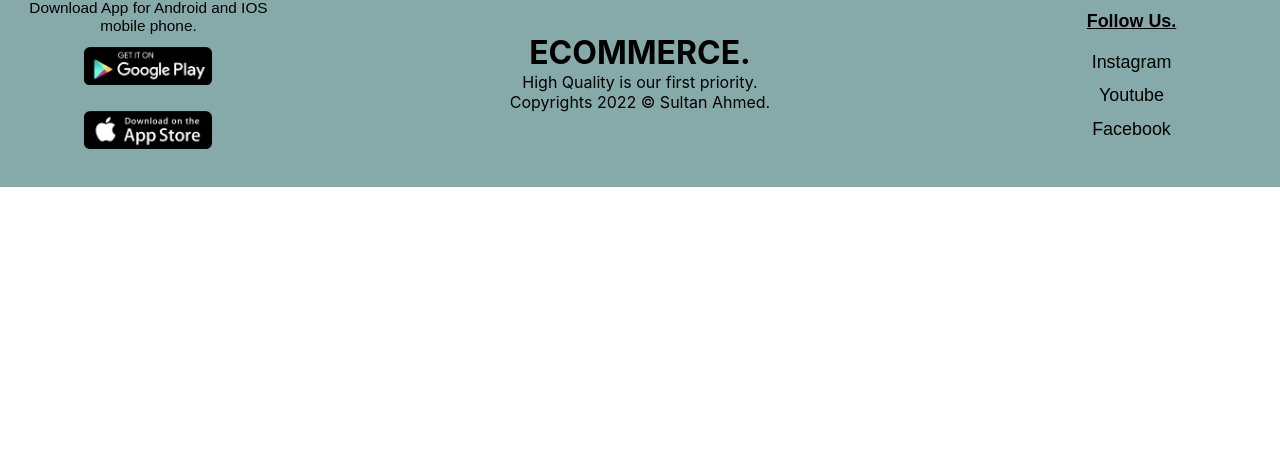
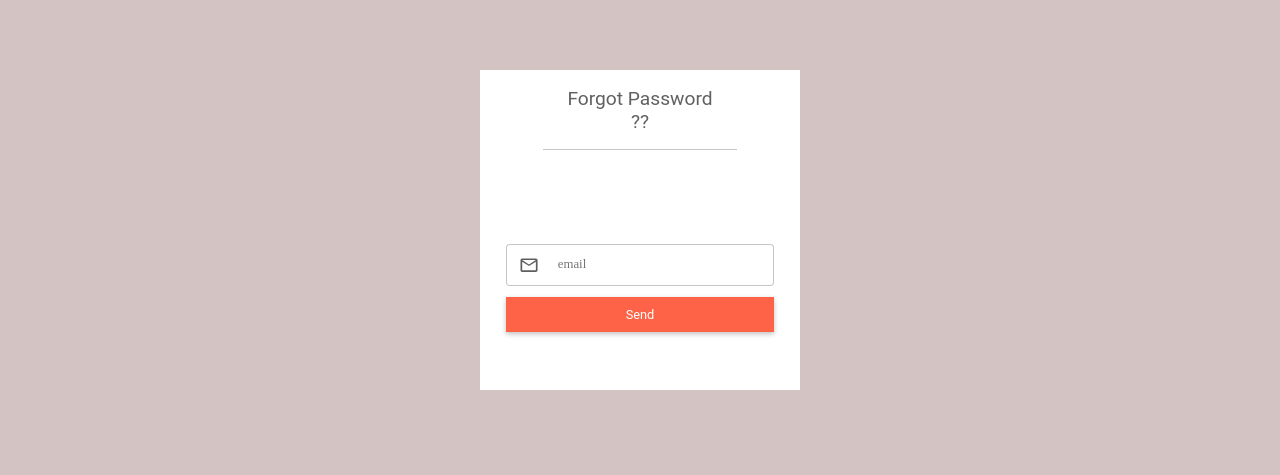
Before and after one commit to Sultaan-Ahmed/E-application-Front-end, a React (Create React App) app: page /password/forgot in a window 1280 px wide. Shown: the part 170-645 px from the top of the page. Built offline with nearby package versions, Linux system fonts and the light colour scheme.

Commit message:
Do forgot password page markup

```diff
--- a/src/App.js
+++ b/src/App.js
@@ -6,6 +6,7 @@ import Header from "./components/Layout/Header/Header";
 import ProductDetails from "./components/Product/ProductDetails";
 import Products from "./components/Product/Products";
 import Search from "./components/Product/Search";
+import ForgotPassword from "./components/user/ForgotPassword";
 import LoginSignUp from "./components/user/LoginSignUp";
 function App() {
   return (
@@ -17,6 +18,7 @@ function App() {
         <Route path="/products" element={<Products />} />
         <Route path="/product/:id" element={<ProductDetails />} />
         <Route path="/search" element={<Search />} />
+        <Route path="/password/forgot" element={<ForgotPassword />} />
       </Routes>
       <Footer />
     </>
--- a/src/components/Layout/Footer/Footer.css
+++ b/src/components/Layout/Footer/Footer.css
@@ -1,5 +1,5 @@
 footer {
-  margin-top: 10vmax;
+  margin-top: 100vh;
   padding: 2vmax;
   background-color: rgb(134, 170, 170);
   display: flex;
--- a/src/components/user/ForgotPassword.css
+++ b/src/components/user/ForgotPassword.css
@@ -0,0 +1,99 @@
+.forgotPasswordContainer {
+  width: 100vw;
+  height: 100vh;
+  max-width: 100%;
+  display: flex;
+  justify-content: center;
+  align-items: center;
+  background-color: rgb(211, 195, 195);
+  position: fixed;
+  top: 0%;
+  left: 0;
+}
+.forgotPasswordBox {
+  background-color: white;
+  width: 25vw;
+  height: 40vh;
+  box-sizing: border-box;
+  overflow: hidden;
+}
+.forgotPasswordHeading {
+  text-align: center;
+  color: rgba(0, 0, 0, 0.623);
+  font: 400 1.5vmax "Roboto";
+  padding: 1.3vmax;
+  border-bottom: 1px solid rgba(0, 0, 0, 0.226);
+  width: 50%;
+  margin: auto;
+}
+.forgotPasswordForm {
+  display: flex;
+  flex-direction: column;
+  align-items: center;
+  justify-content: center;
+  margin: auto;
+  padding: 2vmax;
+  height: 70%;
+  transition: all 0.5s ease;
+}
+.forgotPasswordForm > div {
+  display: flex;
+  width: 100%;
+  align-items: center;
+}
+.forgotPasswordForm > div > input {
+  padding: 1vmax 4vmax;
+  padding-right: 1vmax;
+  width: 100%;
+  box-sizing: border-box;
+  border: 1px solid rgba(0, 0, 0, 0.226);
+  border-radius: 4px;
+  font: 300 1vmax cursive;
+  outline: none;
+}
+.forgotPasswordForm > div > svg {
+  position: absolute;
+  transform: translateX(1vmax);
+  font-size: 1.6vmax;
+  color: rgba(0, 0, 0, 0.63);
+}
+.forgotPasswordBtn {
+  border: none;
+  background-color: tomato;
+  color: white;
+  font: 400 1vmax "Roboto";
+  width: 100%;
+  padding: 0.8vmax;
+  cursor: pointer;
+  transition: all 0.5s ease;
+  outline: none;
+  box-shadow: 0 2px 5px rgba(0, 0, 0, 0.253);
+  margin-top: 0.8vmax;
+}
+
+.forgotPasswordBtn:hover {
+  background-color: rgb(122, 53, 41);
+}
+@media screen and (max-width: 600px) {
+  .forgotPasswordContainer {
+    background-color: white;
+  }
+  .forgotPasswordBox {
+    width: 100vw;
+    height: 95vh;
+  }
+  .forgotPasswordForm {
+    padding: 5vmax;
+  }
+  .forgotPasswordForm > div > input {
+    padding: 2.5vmax 5vmax;
+    font: 300 2vmax cursive;
+  }
+  .forgotPasswordForm > div > svg {
+    font-size: 3vmax;
+  }
+  .forgotPasswordBtn {
+    font: 300 2vmax "Roboto";
+    padding: 2vmax;
+  }
+}
--- a/src/components/user/ForgotPassword.js
+++ b/src/components/user/ForgotPassword.js
@@ -0,0 +1,37 @@
+import MailOutlineOutlined from "@mui/icons-material/MailOutlineOutlined";
+import { useState } from "react";
+import "./ForgotPassword.css";
+
+const ForgotPassword = () => {
+  const [email, setEmail] = useState("");
+  const forgotPasswordSubmit = (e) => {
+    alert("Your request successfully submitted.");
+  };
+  return (
+    <>
+      <div className="forgotPasswordContainer">
+        <div className="forgotPasswordBox">
+          <h2 className="forgotPasswordHeading">Forgot Password ??</h2>
+          <form className="forgotPasswordForm" onSubmit={forgotPasswordSubmit}>
+            <div className="forgotPasswordEmail">
+              <MailOutlineOutlined />
+              <input
+                type="email"
+                placeholder="email"
+                required
+                name="email"
+                value={email}
+                onChange={(e) => {
+                  setEmail(e.target.value);
+                }}
+              />
+            </div>
+            <input type="submit" value="Send" className="forgotPasswordBtn" />
+          </form>
+        </div>
+      </div>
+    </>
+  );
+};
+
+export default ForgotPassword;
```
